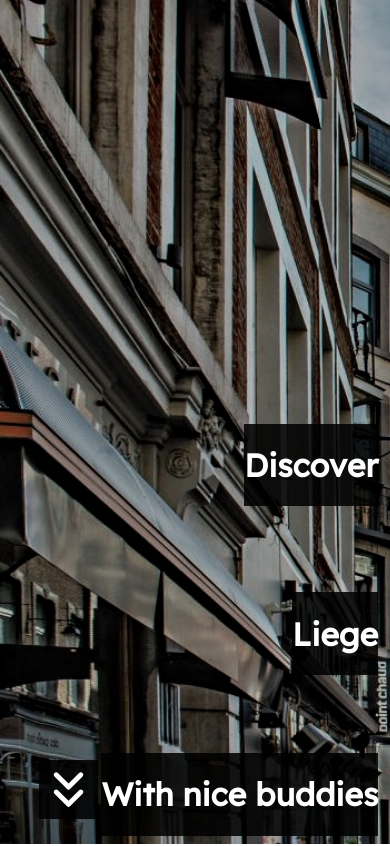
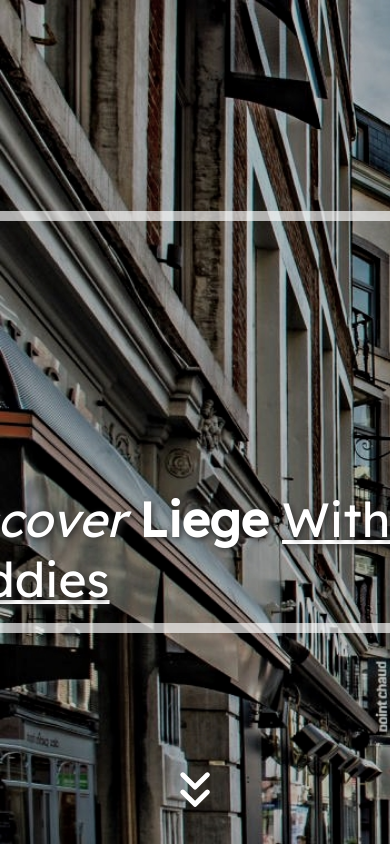
Before and after one commit to Yolonaise/liege-with-buddies, an Angular app: page / in a window 390 px wide. Shown: the top 846 px of the page. Built offline with nearby package versions, Linux system fonts and the light colour scheme.

Commit message:
Last change of the home (hope there is no bug - expect this is un-responsive)

```diff
--- a/src/app/home/home.component.html
+++ b/src/app/home/home.component.html
@@ -1,24 +1,26 @@
 <div class="main-container">
     <div class="layer layer1" data-type="parallax" data-depth="0.3"></div>
-    <div class="layer layer4" data-type="parallax" data-depth="0.4">
-        <div class="over-title">
-            <h1>Discover</h1>
+    <div class="layer layer2">
+        <div class="square">
+            <svg width="100%" height="100%" data-type="parallax" data-depth="0.65">
+                <rect width="100%" height="100%" style="fill:transparent;stroke-width:20;stroke:#ffffffaa" />
+            </svg>
+            <div class="layer layer4">
+                <div class="over-title">
+                    <p data-type="parallax" data-depth="0.8">
+                        <i data-aos="fade-up" data-aos-duration="1000">Discover </i>
+                        <b data-aos="fade-up" data-aos-duration="1000">Liege </b>
+                        <u data-aos="fade-up" data-aos-duration="1000">With nice buddies</u></p>
+                </div>
+            </div>
         </div>
     </div>
-    <div class="layer layer4" data-type="parallax" data-depth="0.6">
-        <div class="middle-title">
-            <h1>Liege</h1>
-        </div>
-    </div>
-    <div class="layer layer4" data-type="parallax" data-depth="0.8">
-        <div class="sub-title">
-            <h1>With nice buddies</h1>
-        </div>
-    </div>
+
     <div class="layer layerArrow" data-type="parallax" data-depth="0.8">
         <div class="arrow">
             <svg viewBox="0 0 24 24" width="100%" height="100%" stroke="White" stroke-width="2" fill="none"
-                stroke-linecap="round" stroke-linejoin="round">
+                stroke-linecap="round" stroke-linejoin="round"
+                data-aos="fade-up" data-aos-duration="1000" data-aos-delay="200">
                 <polyline points="7 13 12 18 17 13"></polyline>
                 <polyline points="7 6 12 11 17 6"></polyline>
             </svg>
--- a/src/app/home/home.component.scss
+++ b/src/app/home/home.component.scss
@@ -20,49 +20,51 @@
     width:100%;
 }
 
+.layer2{
+  width: 100%;
+  height: 100vh;
+}
+
 .layer4 {
   width: 100%;
   height: 100vh;
 }
 
 .over-title{
+  width: 160%;
   color: white;
   font-family: 'Lexend Deca', sans-serif;
-  font-size: 100%;
-  background: #000000dd;
+  text-shadow: 2px 2px 6px #313131;
+  font-size: 3em;
   position: fixed;
-  bottom: 40%;
-  right: 3%;
+  bottom: 20%;
+  right: 50%;
+  transform: translate(60%, 50%);
 }
 
-.middle-title{
-  color: white;
-  font-family: 'Lexend Deca', sans-serif;
-  font-size: 100%;
-  text-align: center;
-  position: fixed;
-  background: #000000dd;
-  bottom: 20%;
-  right: 3%;
+.over-title.b {
+  font-size: 3.5em;
 }
 
-.sub-title {
-  color: white;
-  font-family: 'Lexend Deca', sans-serif;
-  font-size: 100%;
-  background: #000000dd;
+.over-title.b {
+  font-size: 3.5em;
+}
+
+.square {
   position: fixed;
-  margin: auto;
-  bottom: 1%;
-  right: 3%;
+  height: 50vh;
+  width: 50vh;
+  bottom: 50%;
+  right: 50%;
+  transform: translate(50%, 50%);
 }
 
 .arrow {
   text-align: center;
-  background: #000000dd;
   position: fixed;
   bottom: 3%;
-  left: 10%;
+  right: 50%;
+  transform: translate(50%, 0%);
   height: 7vh;
   width: 7vh;
 }
```
